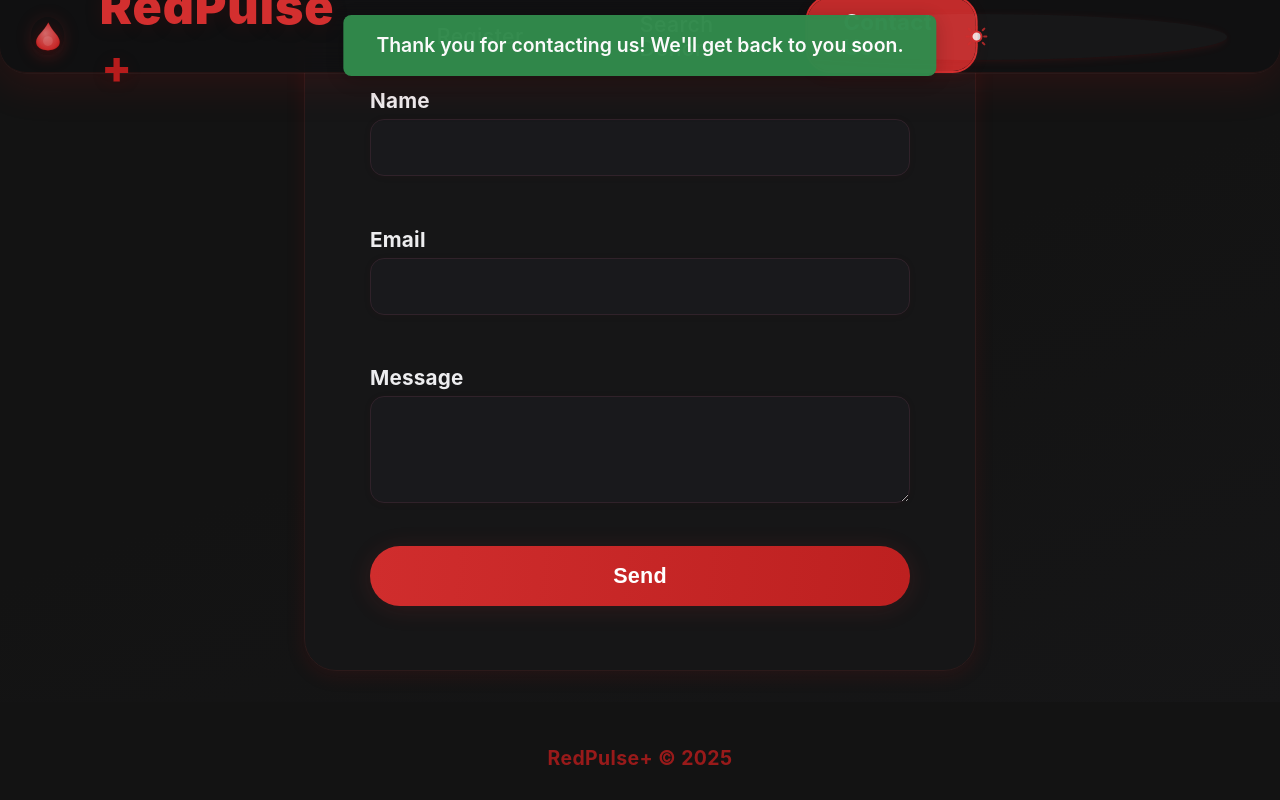
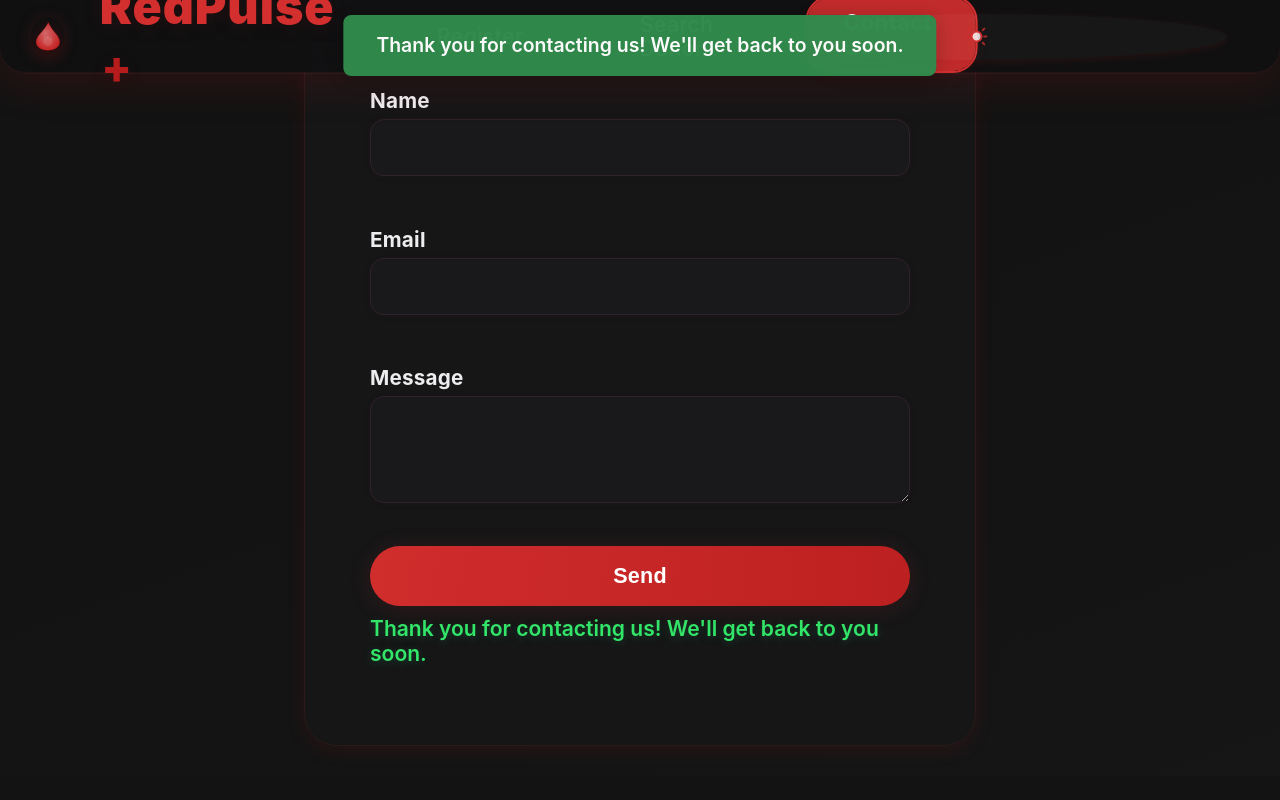
Before and after one commit to Workflow-Manager-admin/red-pulse-redpulse-blood-donation-platform-105386-5cf05dbe-105463, a React (Create React App) app in the folder blood_donation_frontend/: page /contact in a window 1280 px wide. Both pictures are taken after typing "Sample", "name@example.com", "Sample" into the empty fields and a click on the button "Send". Shown: the part 368-1168 px from the top of the page. Built offline with nearby package versions, Linux system fonts and the light colour scheme; the HTML template or start-up script is replaced by a standard one.

Commit message:
CheckPoint

```diff
--- a/blood_donation_frontend/src/components/ContactPage.js
+++ b/blood_donation_frontend/src/components/ContactPage.js
@@ -1,6 +1,7 @@
-import React, { useState, useContext } from "react";
+import React, { useState, useContext, useRef } from "react";
 import { DonorContext } from "./_DonorContext";
 
+// Spinner animation. (Consistent with rest of UI).
 function SpinnerMini() {
   return (
     <span
@@ -13,6 +14,7 @@ function SpinnerMini() {
         borderRadius: "50%",
         animation: "spin 1s linear infinite",
         marginRight: 7,
+        verticalAlign: "middle"
       }}
       aria-hidden="true"
       role="status"
@@ -21,6 +23,10 @@ function SpinnerMini() {
 }
 
 // PUBLIC_INTERFACE
+/**
+ * ContactPage component: Contact us form styled per Apple inspiration.
+ * Includes live validation and contextual feedback/state.
+ */
 function ContactPage() {
   const [fields, setFields] = useState({
     name: "",
@@ -29,30 +35,50 @@ function ContactPage() {
   });
   const [errors, setErrors] = useState({});
   const [submitting, setSubmitting] = useState(false);
+  const [formSuccess, setFormSuccess] = useState(""); // local stateful feedback
+  const formRef = useRef(null);
   const { showNotification } = useContext(DonorContext);
 
   // PUBLIC_INTERFACE
+  /**
+   * Validate form fields, returns errors for any invalid field
+   */
   const validate = () => {
     let errs = {};
     if (!fields.name.trim()) errs.name = "Name is required";
-    if (!fields.email.includes("@")) errs.email = "Valid email required";
+    if (!fields.email.trim() || !/^.+@.+\.[a-z]{2,}$/i.test(fields.email))
+      errs.email = "Valid email required";
     if (!fields.message.trim()) errs.message = "Message required";
     return errs;
   };
 
   // PUBLIC_INTERFACE
+  /**
+   * Handle change on any input field
+   */
   const handleChange = (e) => {
     setFields({ ...fields, [e.target.name]: e.target.value });
-    setErrors({ ...errors, [e.target.name]: "" });
+    setErrors((prev) => ({ ...prev, [e.target.name]: "" }));
+    setFormSuccess(""); // remove success on field change
   };
 
   // PUBLIC_INTERFACE
+  /**
+   * Handle submit for contact form
+   */
   const handleSubmit = (e) => {
     e.preventDefault();
+    setFormSuccess(""); // clear previous success
     const validationErrors = validate();
     if (Object.keys(validationErrors).length > 0) {
       setErrors(validationErrors);
       showNotification("Please fix form errors.", "error");
+      if (formRef.current) {
+        const firstBad = formRef.current.querySelector(
+          "[aria-invalid='true']"
+        );
+        if (firstBad) firstBad.focus();
+      }
       return;
     }
     setSubmitting(true);
@@ -61,13 +87,19 @@ function ContactPage() {
       setSubmitting(false);
       setFields({ name: "", email: "", message: "" });
       setErrors({});
+      setFormSuccess("Thank you for contacting us! We'll get back to you soon.");
       showNotification("Thank you for contacting us! We'll get back to you soon.", "success");
+      if (formRef.current) {
+        formRef.current.reset();
+      }
     }, 900);
   };
 
   return (
     <div className="card effect-card" aria-label="Contact the organization">
-      <div className="card-title">Contact Us</div>
+      <div className="card-title" tabIndex="0">
+        Contact Us
+      </div>
       <div className="card-desc">
         Have a question or want to help? We&apos;re happy to hear from you.<br />
         <span style={{ color: "var(--color-primary)" }}>
@@ -75,7 +107,13 @@ function ContactPage() {
           <b>Phone:</b> +91-98765-12345<br />
         </span>
       </div>
-      <form onSubmit={handleSubmit} aria-label="Contact form" autoComplete="off">
+      <form
+        ref={formRef}
+        onSubmit={handleSubmit}
+        aria-label="Contact form"
+        autoComplete="off"
+        style={{ marginBottom: formSuccess ? "1em" : 0 }}
+      >
         <label htmlFor="contactName">Name</label>
         <input
           id="contactName"
@@ -85,9 +123,14 @@ function ContactPage() {
           onChange={handleChange}
           aria-invalid={!!errors.name}
           aria-describedby={errors.name ? "cname-err" : undefined}
+          autoComplete="name"
           required
         />
-        {errors.name && <div id="cname-err" className="form-error">{errors.name}</div>}
+        {errors.name && (
+          <div id="cname-err" className="form-error" role="alert">
+            {errors.name}
+          </div>
+        )}
         <label htmlFor="contactEmail">Email</label>
         <input
           id="contactEmail"
@@ -97,9 +140,14 @@ function ContactPage() {
           onChange={handleChange}
           aria-invalid={!!errors.email}
           aria-describedby={errors.email ? "cemail-err" : undefined}
+          autoComplete="email"
           required
         />
-        {errors.email && <div id="cemail-err" className="form-error">{errors.email}</div>}
+        {errors.email && (
+          <div id="cemail-err" className="form-error" role="alert">
+            {errors.email}
+          </div>
+        )}
         <label htmlFor="contactMsg">Message</label>
         <textarea
           id="contactMsg"
@@ -111,16 +159,47 @@ function ContactPage() {
           aria-describedby={errors.message ? "cmsg-err" : undefined}
           required
         />
-        {errors.message && <div id="cmsg-err" className="form-error">{errors.message}</div>}
+        {errors.message && (
+          <div id="cmsg-err" className="form-error" role="alert">
+            {errors.message}
+          </div>
+        )}
         <button
           type="submit"
           aria-label="Send message"
           className="animated-btn"
           disabled={submitting}
-          style={{ opacity: submitting ? 0.7 : 1 }}
+          style={{
+            opacity: submitting ? 0.7 : 1,
+            pointerEvents: submitting ? "none" : undefined,
+            marginBottom: formSuccess ? 0 : undefined
+          }}
         >
-          {submitting ? (<><SpinnerMini /> Sending...</>) : "Send"}
+          {submitting ? (
+            <>
+              <SpinnerMini /> Sending...
+            </>
+          ) : (
+            "Send"
+          )}
         </button>
+        {formSuccess && (
+          <div
+            className="form-success animation-pop"
+            role="status"
+            aria-live="polite"
+            style={{
+              color: "#32e669",
+              marginTop: 10,
+              marginBottom: "0.6em",
+              fontWeight: 600,
+              textShadow: "0 1.5px 9px #23b96644"
+            }}
+            tabIndex="0"
+          >
+            {formSuccess}
+          </div>
+        )}
       </form>
     </div>
   );
```
Also changed, not shown: 1 other file (tests, documents, lock files or other folders).
